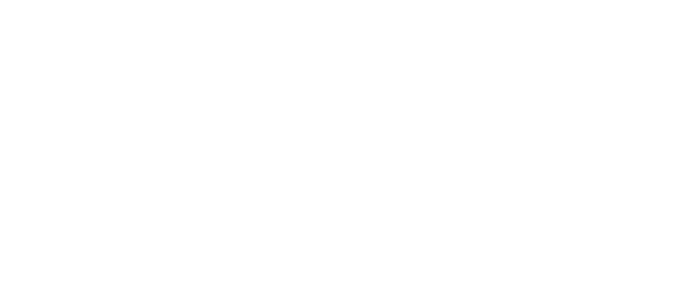
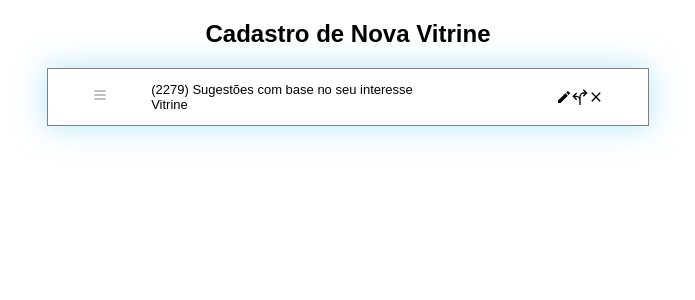
Before and after one commit to VinyAlexander02/challenge_front_luizalabs, a React (Create React App) app: page /add-showcase in a window 1280 px wide. Before the commit this address had no page. Shown: the top 300 px of the page, without its empty margins (292-987 px from the left). Built offline with nearby package versions, Linux system fonts and the light colour scheme.

Commit message:
Creating the add showcase screen

```diff
--- a/package.json
+++ b/package.json
@@ -8,6 +8,7 @@
     "@testing-library/user-event": "^13.5.0",
     "react": "^18.3.1",
     "react-dom": "^18.3.1",
+    "react-icons": "^5.2.1",
     "react-router-dom": "^6.23.1",
     "react-scripts": "5.0.1",
     "web-vitals": "^2.1.4"
--- a/src/components/Home/index.js
+++ b/src/components/Home/index.js
@@ -1,10 +1,17 @@
 import React, { useState, useEffect, useRef } from "react";
 import "./style.css";
 import StarRating from "../../assets/starRating";
+import { useNavigate } from "react-router-dom";
 
 const Home = () => {
   const [products, setProducts] = useState([]);
   const contentRef = useRef(null);
+
+  const navigate = useNavigate();
+
+  const handleAddShowcase = () => {
+    navigate('/add-showcase');
+  };
 
   useEffect(() => {
     fetch("https://fakestoreapi.com/products")
@@ -53,7 +60,7 @@ const Home = () => {
         >
           &#10095;
         </button>
-        <button className="addShowcase">
+        <button className="addShowcase" onClick={handleAddShowcase}>
           + Adicionar Vitrine
         </button>
       </div>
--- a/src/components/Home/style.css
+++ b/src/components/Home/style.css
@@ -69,8 +69,13 @@ img {
 
 
 .addShowcase {
-  padding: 10px;
+  position: absolute;
+  right: 10px;
+  bottom: 10px;
+  padding: 10px 20px;
+  background-color: #38db81;
+  color: white;
+  border: none;
   border-radius: 10px;
-  border: none;
-  background-color: green;
+  cursor: pointer;
 }
--- /dev/null
+++ b/src/components/addShowcase/index.js
@@ -0,0 +1,94 @@
+import React, { useState } from "react";
+import "./style.css";
+import { PiListThin } from "react-icons/pi";
+import { MdEdit } from "react-icons/md";
+import { GrDirections } from "react-icons/gr";
+import { MdOutlineClose } from "react-icons/md";
+
+const AddShowcase = () => {
+  const [formData, setFormData] = useState({
+    name: "(Nome da Vitrine)",
+    description: "(Descrição da Vitrine)",
+  });
+
+  const [isModalOpen, setIsModalOpen] = useState(false);
+
+  const handleChange = (e) => {
+    const { name, value } = e.target;
+    setFormData((prevData) => ({
+      ...prevData,
+      [name]: value,
+    }));
+  };
+
+  const handleSubmit = (e) => {
+    e.preventDefault();
+    // Lógica para enviar o formulário
+    console.log("Nova vitrine cadastrada:", formData);
+    closeModal();
+    // Redirecione ou execute outras ações conforme necessário
+  };
+
+  const openModal = () => {
+    setIsModalOpen(true);
+  };
+
+  const closeModal = () => {
+    setIsModalOpen(false);
+  };
+
+  return (
+    <div>
+      <h2>Cadastro de Nova Vitrine</h2>
+      <div className="showCase">
+        <div>
+          <PiListThin />
+        </div>
+        <div className="showCaseDescription">
+          <p>(2279) Sugestões com base no seu interesse <br/> Vitrine</p>
+        </div>
+        <div className="editIcons">
+          <MdEdit onClick={openModal} />
+          <GrDirections />
+          <MdOutlineClose />
+        </div>
+      </div>
+      {isModalOpen && (
+        <div className="modal">
+          <div className="modal-content">
+            <span className="close" onClick={closeModal}>
+              &times;
+            </span>
+            <form onSubmit={handleSubmit}>
+              <div className="modalName">
+                <label htmlFor="name">Nome:</label>
+                <input
+                  type="text"
+                  id="name"
+                  name="name"
+                  value={formData.name}
+                  onChange={handleChange}
+                  required
+                />
+              </div>
+              <div>
+                <label htmlFor="description">Descrição:</label>
+                <textarea
+                  id="description"
+                  name="description"
+                  value={formData.description}
+                  onChange={handleChange}
+                  required
+                ></textarea>
+              </div>
+              {/* Adicione outros campos conforme necessário */}
+              <button type="submit">Salvar</button>
+            </form>
+          </div>
+        </div>
+      )}
+    </div>
+  );
+};
+
+export default AddShowcase;
--- /dev/null
+++ b/src/components/addShowcase/style.css
@@ -0,0 +1,32 @@
+h2 {
+    text-align: center;
+    font-family: Arial, Helvetica, sans-serif;
+}
+
+.showCase {
+    display: flex;
+    align-items: center;
+    justify-content: space-evenly;
+    width: 600px;
+    margin: 0 auto;
+    border: 1px solid gray;
+    box-shadow: 0 0 30px rgba(100, 206, 241, 0.5);
+}
+
+.showCaseDescription {
+    font-family: Arial, Helvetica, sans-serif;
+    font-size: 13px;
+    padding: 0 100px 0 0;
+}
+
+.editIcons {
+    display: flex;
+    align-items: center;
+    justify-content: space-evenly;
+}
+
+.modal{
+    width: 500px;
+    margin: 0 auto;
+    border: 1px solid black;
+}
--- a/src/routes/AppRoutes.js
+++ b/src/routes/AppRoutes.js
@@ -2,11 +2,13 @@
 import React from "react";
 import { Route, Routes } from "react-router-dom";
 import Home from "../components/Home";
+import AddShowcase from "../components/addShowcase";
 
 const AppRoutes = () => {
   return (
     <Routes>
       <Route path="/" element={<Home />} exact />
+      <Route path="/add-showcase" element={< AddShowcase/>} />
     </Routes>
   );
 };
```
Also changed, not shown: 1 other file (tests, documents, lock files or other folders).
